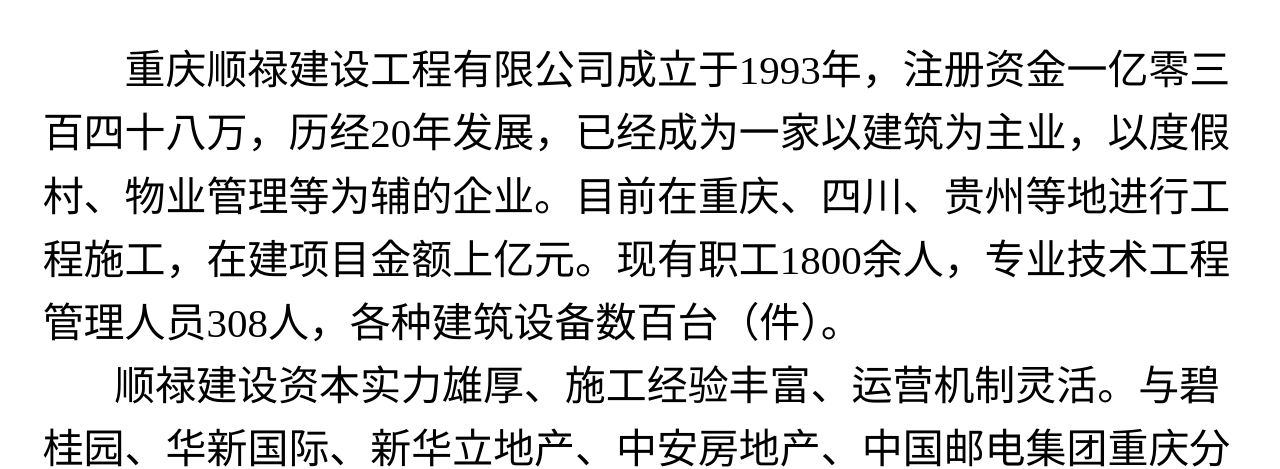
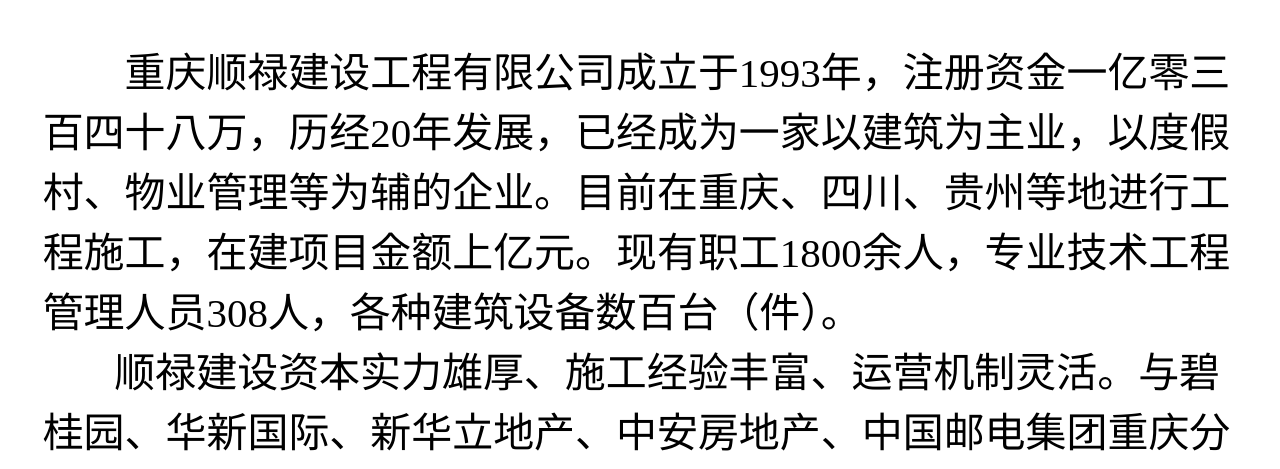
Before and after one commit to qimengyang/My-demo, a plain HTML site: page index.html in a window 1280 px wide. Shown: the part 335-804 px from the top of the page. Drawn offline with Linux system fonts and the light colour scheme.

Commit message:
Update index.html

```diff
--- a/index.html
+++ b/index.html
@@ -11,6 +11,7 @@
 			list-style: none;
 			font-family: "微软雅黑";
 			text-decoration: none;
+			-webkit-font-smoothing: antialiased;
 		}
 		.gsjs{
 			text-align: center;
@@ -28,7 +29,6 @@
 			text-align: left;
 			text-indent: 2em;
 			font-size: 24px;
-			line-height: 37px;
 		}
 		.gs4{
 			text-align: center;
```
